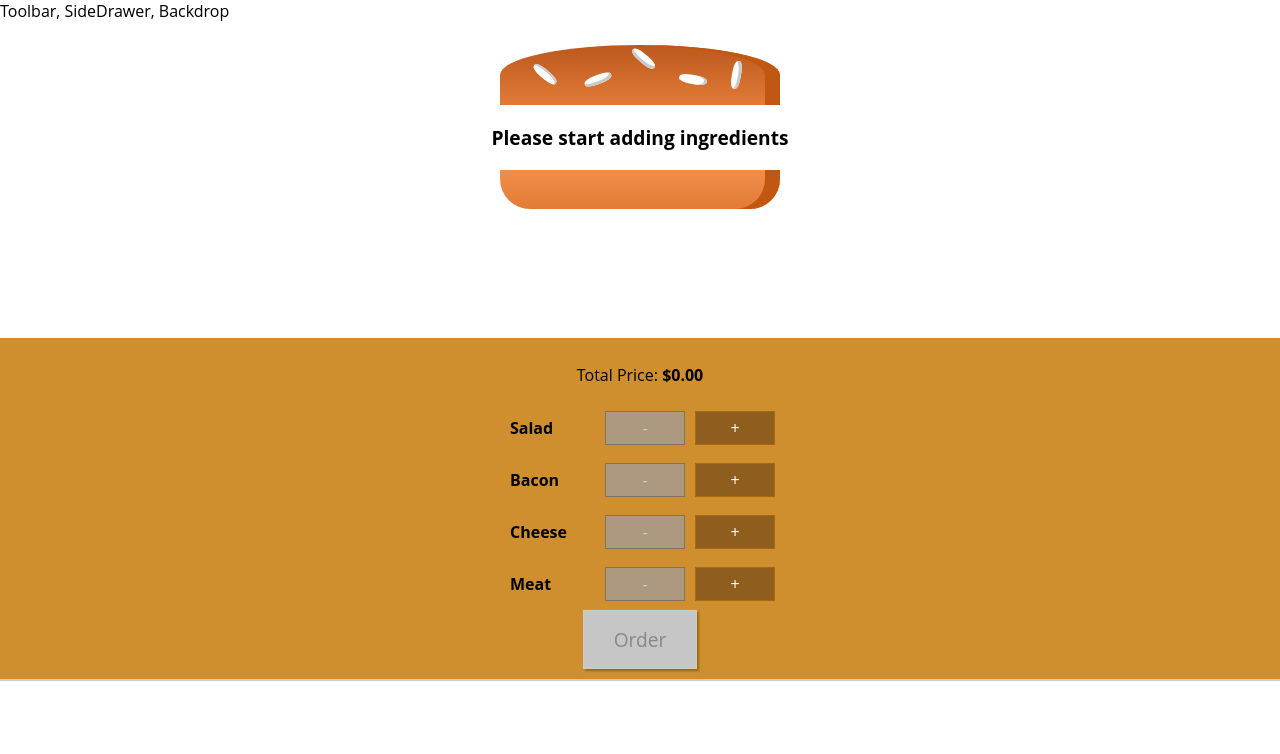
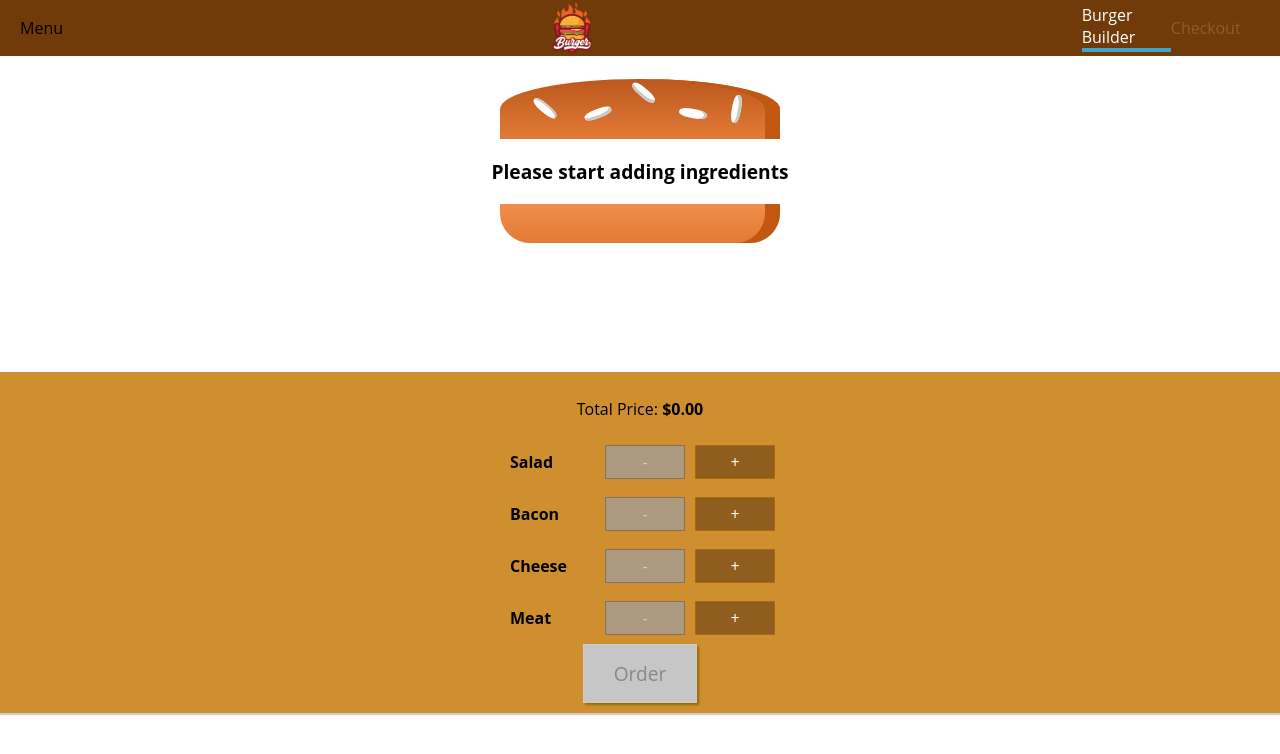
Before and after one commit to bazuka1995/Burger-Builder, a React (Create React App) app: page / in a window 1280 px wide. Shown: the top 754 px of the page. Built offline with nearby package versions, Linux system fonts and the light colour scheme; the HTML template or start-up script is replaced by a standard one.

Commit message:
Navigation Bar
Add navigation bar to the app with some placeholder links.

```diff
--- a/src/components/Layout/Layout.js
+++ b/src/components/Layout/Layout.js
@@ -1,10 +1,11 @@
 import React from "react";
 import Aux from "../../hoc/Auxilliary";
 import classes from './Layout.module.css';
+import Toolbar from '../Navigation/Toolbar/Toolbar';
 
 const Layout = (props) => (
   <Aux>
-    <div>Toolbar, SideDrawer, Backdrop</div>
+    <Toolbar />
     <main className={ classes.Content }>
         {props.children}
     </main>
--- a/src/components/Layout/Layout.module.css
+++ b/src/components/Layout/Layout.module.css
@@ -1,3 +1,3 @@
 .Content {
-    margin-top: 16px;
+    margin-top: 72px;
 }
--- /dev/null
+++ b/src/components/Logo/Logo.js
@@ -0,0 +1,11 @@
+import React from 'react';
+import bLogo from '../../assets/Images/burger-logo.png';
+import classes from './Logo.module.css';
+
+const logo = (props) => (
+    <div className={classes.Logo}>
+        <img src={bLogo} alt="MyBurger" />
+    </div>
+)
+
+export default logo;
--- /dev/null
+++ b/src/components/Logo/Logo.module.css
@@ -0,0 +1,9 @@
+.Logo {
+    padding: 2px;
+    height: 100%;
+    box-sizing: border-box;
+}
+
+.Logo img {
+    height: 100%;
+}
--- /dev/null
+++ b/src/components/Navigation/NavigationItems/NavigationItem/NavigationItem.js
@@ -0,0 +1,12 @@
+import React from 'react';
+import classes from './NavigationItem.module.css';
+
+const navigationItem = ( props ) => (
+    <li className={classes.NavigationItem}>
+        <a
+            href={props.link}
+            className={props.active ? classes.active : null}>{props.children}</a>
+    </li>
+);
+
+export default navigationItem;
--- /dev/null
+++ b/src/components/Navigation/NavigationItems/NavigationItem/NavigationItem.module.css
@@ -0,0 +1,22 @@
+.NavigationItem {
+    margin: 10px 0;
+    box-sizing: border-box;
+    display: block;
+    width: 100%;
+}
+
+.NavigationItem a {
+    color: #8F5C2C;
+    text-decoration: none;
+    width: 100%;
+    box-sizing: border-box;
+    display: block;
+}
+
+.NavigationItem a:hover,
+.NavigationItem a:active,
+.NavigationItem a.active {
+    color: #40A4C8;
+    border-bottom: 4px solid #40a4c8;
+    color: white;
+}
--- /dev/null
+++ b/src/components/Navigation/NavigationItems/NavigationItems.js
@@ -0,0 +1,13 @@
+import React from 'react';
+
+import classes from './NavigationItems.module.css';
+import NavigationItem from './NavigationItem/NavigationItem';
+
+const navigationItems = () => (
+    <ul className={classes.NavigationItems}>
+        <NavigationItem link="/" active>Burger Builder</NavigationItem>
+        <NavigationItem link="/">Checkout</NavigationItem>
+    </ul>
+);
+
+export default navigationItems;
--- /dev/null
+++ b/src/components/Navigation/NavigationItems/NavigationItems.module.css
@@ -0,0 +1,8 @@
+.NavigationItems {
+    margin: 0;
+    padding: 0;
+    list-style: none;
+    display: flex;
+    align-items: center;
+    height: 100%;
+}
--- /dev/null
+++ b/src/components/Navigation/Toolbar/Toolbar.js
@@ -0,0 +1,16 @@
+import React from 'react';
+import classes from './Toolbar.module.css';
+import Logo from '../../Logo/Logo';
+import NavigationItems from '../NavigationItems/NavigationItems';
+
+const toolbar = (props) => (
+    <header className={classes.Toolbar}>
+        <div>Menu</div>
+        <Logo />
+        <nav>
+            <NavigationItems />
+        </nav>
+    </header>
+)
+
+export default toolbar;
--- /dev/null
+++ b/src/components/Navigation/Toolbar/Toolbar.module.css
@@ -0,0 +1,18 @@
+.Toolbar {
+    height: 56px;
+    width: 100%;
+    position: fixed;
+    top: 0;
+    left: 0;
+    background-color: #703B09;
+    display: flex;
+    justify-content: space-between;
+    align-items: center;
+    padding: 0 20px;
+    box-sizing: border-box;
+    z-index: 90;
+}
+
+.Toolbar nav {
+    height: 100%;
+}
```
Also changed, not shown: src/assets/Images/burger-logo.png (added).
